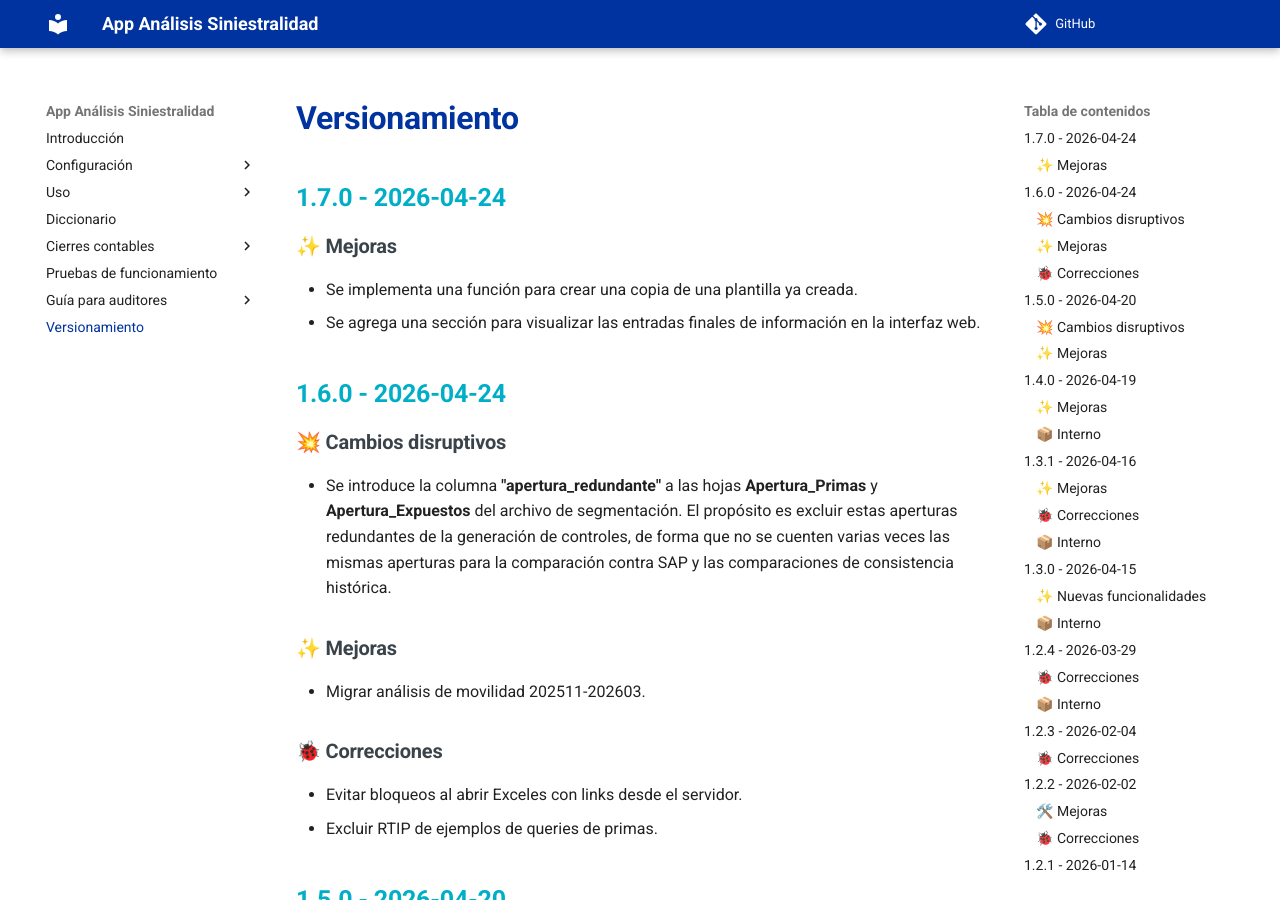
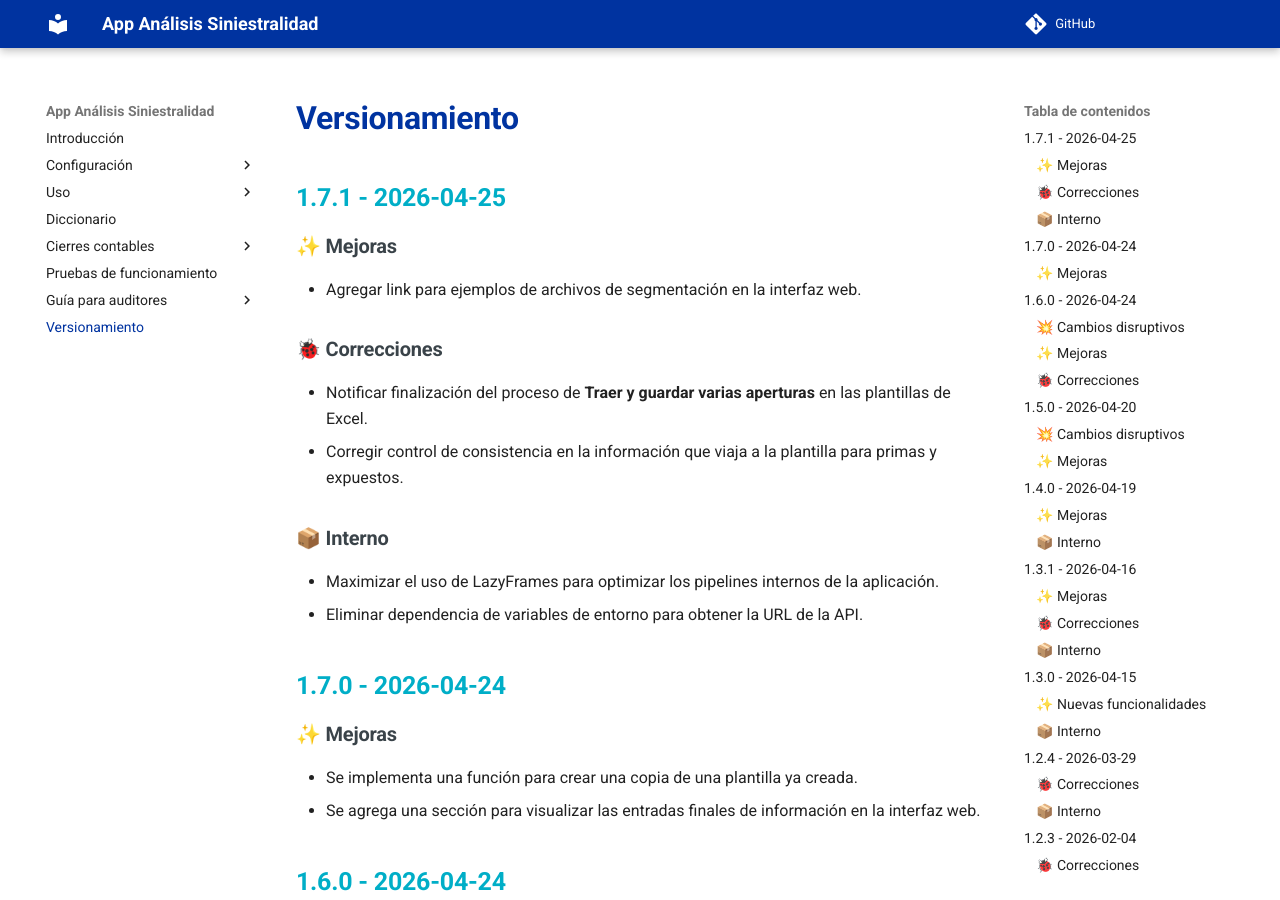
Before and after one commit to sebastobone/app-analisis-siniestralidad-docs, an MkDocs documentation site: the page built from docs/versionamiento.md, in a window 1280 px wide and 900 px high. Built offline with MkDocs 1.6.1 and Material for MkDocs 9.7.7, drawn with Linux system fonts in a browser that asks for light colours; emoji names are drawn with the system emoji font; comment, search, counter and statistics services are not loaded; the version menu is left out.

Commit message:
feat: Documentar version 1.7.1

```diff
--- a/docs/versionamiento.md
+++ b/docs/versionamiento.md
@@ -3,6 +3,22 @@
 <!--markdownlint-disable MD007-->
 
 # Versionamiento
+
+## 1.7.1 - 2026-04-25
+
+### ✨ Mejoras
+
+- Agregar link para ejemplos de archivos de segmentación en la interfaz web.
+
+### 🐞 Correcciones
+
+- Notificar finalización del proceso de **Traer y guardar varias aperturas** en las plantillas de Excel.
+- Corregir control de consistencia en la información que viaja a la plantilla para primas y expuestos.
+
+### 📦 Interno
+
+- Maximizar el uso de LazyFrames para optimizar los pipelines internos de la aplicación.
+- Eliminar dependencia de variables de entorno para obtener la URL de la API.
 
 ## 1.7.0 - 2026-04-24
 
```
